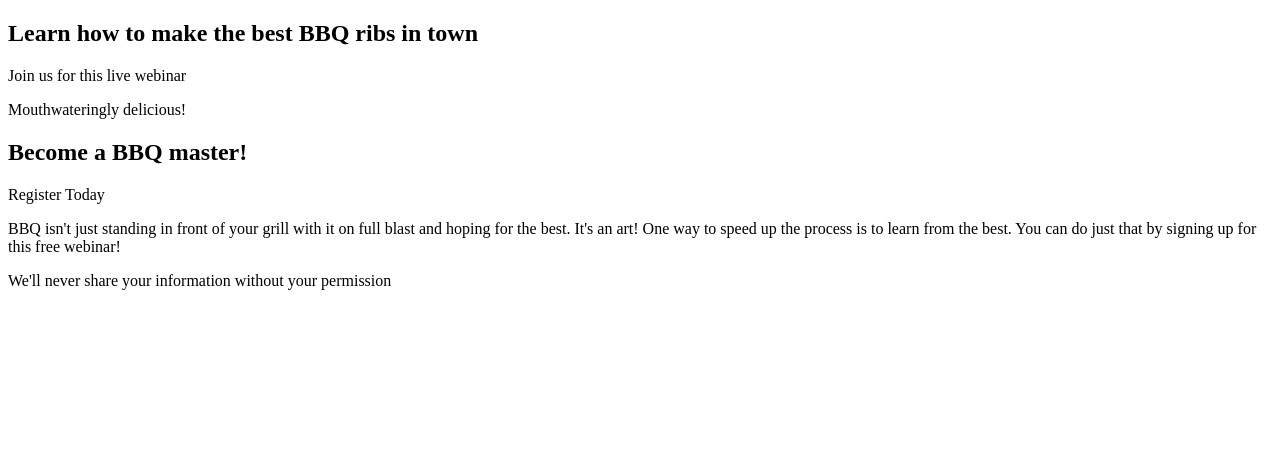
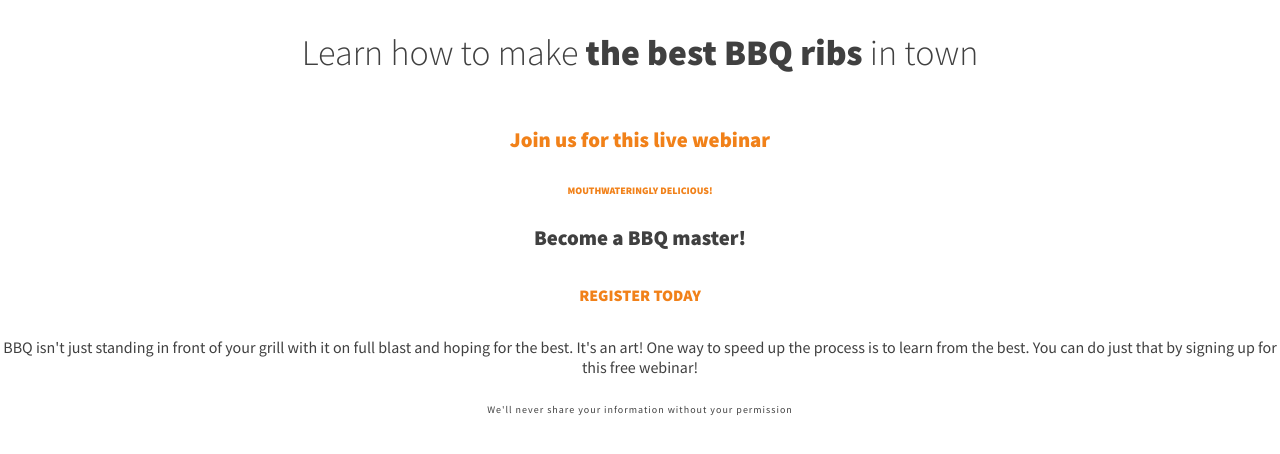
Before and after one commit to rinellam/bbq-splash-page, a plain HTML site: page index.html in a window 1280 px wide. Drawn offline with nearby package versions, Linux system fonts and the light colour scheme.

Commit message:
add css and update markup

```diff
--- a/css/styles.css
+++ b/css/styles.css
@@ -1 +1,82 @@
 /* rinella css */
+
+/* fonts
+font-family: 'Source Sans Pro', sans-serif;
+*/
+
+
+/* ============
+gloabal
+============ */
+
+body {
+    margin: 0;
+    font-size: 1rem;
+    font-weight: 400;
+    font-family: 'Source Sans Pro', sans-serif;
+    color: #404040;
+    text-align: center;
+}
+
+img {
+    max-width: 100%;
+    height: auto;
+    display: block;
+}
+
+/* ============
+typography
+============ */
+
+h1 {
+    font-size: 2.25rem;
+    font-weight: 300;
+}
+
+h2 {
+    font-size: 1.3125rem;
+}
+/* adjacent sibling combinatorr */
+h1 + p {
+    color: #f18119;
+    font-weight: 900;
+    font-size: 1.3125rem;
+}
+
+h2 + P {
+    color: #f18119;
+    font-weight: 900;
+    font-size: 1rem;
+    text-transform: uppercase;
+}
+
+.top-text {
+    font-size: 0.625rem;
+    font-weight: 900;
+    color: #f18119;
+    text-transform: uppercase;
+}
+
+.fine-print {
+    font-size: 0.625rem;
+    letter-spacing: 1px;
+}
+
+strong {
+    font-weight: 900;
+}
+
+/* ============
+latout
+============ */
+
+section {
+    display: flex;
+    flex-direction: column;
+}
+
+/* .intro {
+    background-image: url(/images/bbq-pic1-min.jpg);
+    background-position: center;
+    background-size: cover;
+}*/
--- a/index.html
+++ b/index.html
@@ -4,7 +4,7 @@
         <meta charset="UTF-8">
         <meta name="author" content="Michael Rinella">
         <meta name="viewport" content="width=device-width, initial-scale=1.0">
-        <link href="https://fonts.googleapis.com/css?family=Lora|Ubuntu:300,400,700&display=swap" rel="stylesheet">
+        <link href="https://fonts.googleapis.com/css?family=Source+Sans+Pro:300,400,900&display=swap" rel="stylesheet">
         <link rel="stylesheet" href="css/styles.css">
         <script src="http://code.jquery.com/jquery-3.4.1.js" integrity="sha256-WpOohJOqMqqyKL9FccASB9O0KwACQJpFTUBLTYOVvVU=" crossorigin="anonymous"></script>
         <title>Become a BBQ master!</title>
@@ -15,7 +15,7 @@
     <div class="container">
 
         <section class="intro">
-                <h1>Learn how to make the best BBQ ribs in town</h1>
+                <h1>Learn how to make <strong>the best BBQ ribs</strong> in town</h1>
                 <p>Join us for this live webinar</p>
                 <p class="top-text">Mouthwateringly delicious!</p>
         </section>
```
Also changed, not shown: images/bbq-pic1-dk-min.jpg (added), images/bbq-pic1-min.jpg (added), 2 other files.
